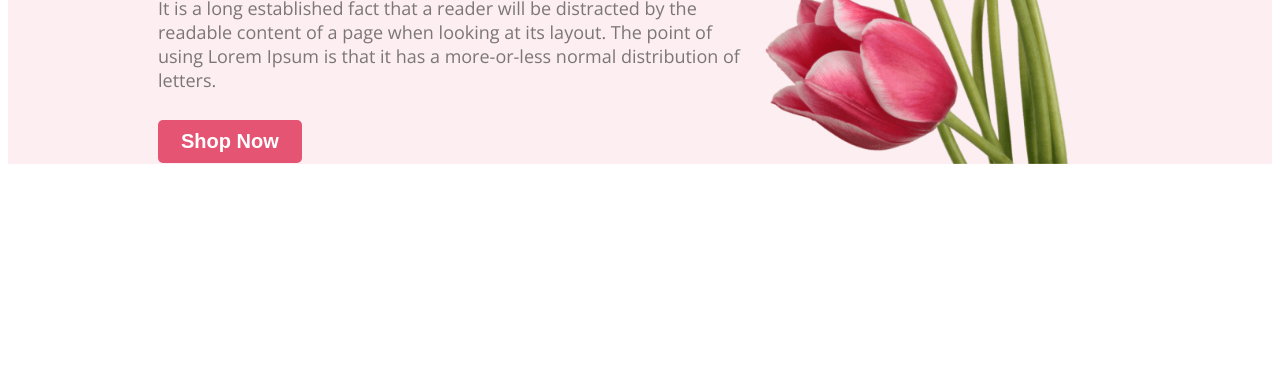
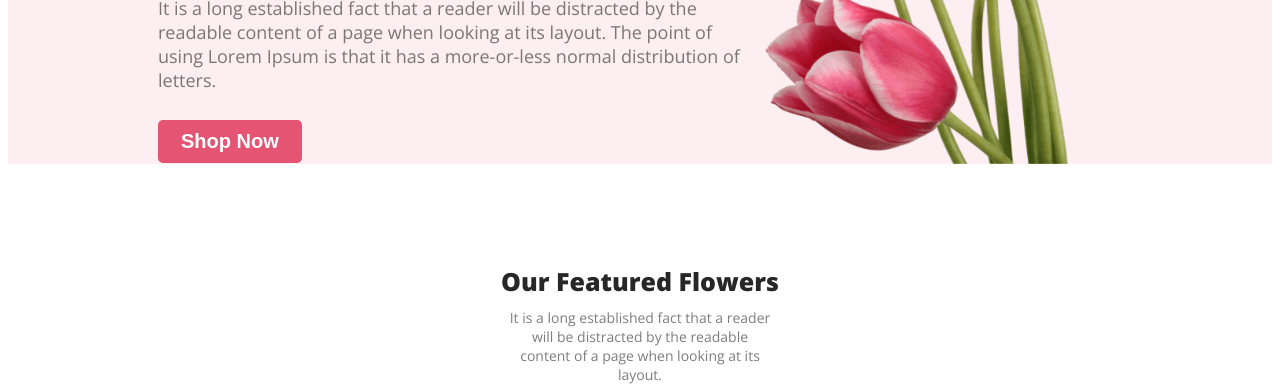
Before and after one commit to Parthpal/flower_shop_parth_assignment, a plain HTML site: page index.html in a window 1280 px wide. Shown: the part 504-896 px from the top of the page. Before the commit the page ends 800 px from the top, so only its background shows below. Drawn offline with nearby package versions, Linux system fonts and the light colour scheme.

Commit message:
featured flower header section added

```diff
--- a/index.html
+++ b/index.html
@@ -24,6 +24,17 @@
         <img class="header_banner_image" src="./assets/images/pngwing 10.png" alt="">
     </header>
     <main>
+                <section class="featured-flower">
+                    <div class="featured-flower-top">
+                        <h3 class="featured-flower-header">
+                            Our Featured Flowers
+                        </h3>
+                        <p class="featured-flower-description">
+                            It is a long established fact that a reader will be distracted by the readable content of a page when looking at its layout.
+                        </p>
+                    </div>
+
+                </section>
 
     </main>
     <footer>
--- a/styles/styles.css
+++ b/styles/styles.css
@@ -36,6 +36,22 @@ body{
     font-size: 18px;
     font-weight: 400;
 }
+.featured-flower-top{
+    text-align: center;
+    margin-top: 100px;
+}
+.featured-flower-header{
+    color: #272727;
+    font-size: 25px;
+    font-weight: 800;
+    margin-bottom: 10px;
+}
+.featured-flower-description{
+    color: rgba(39, 39, 39, 0.60);
+    font-size: 14px;
+    font-weight: 400;
+    margin: 0px 500px 0px 500px;
+}
 
 
 /*
```
